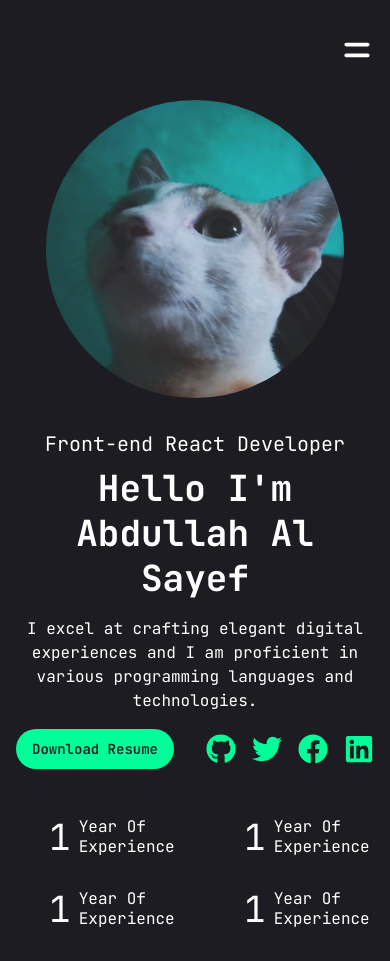
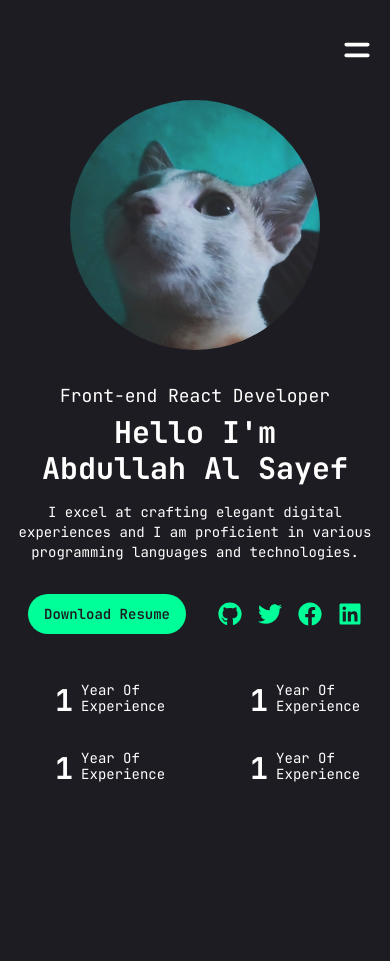
Before and after one commit to blckdrgn03/new-portfolio, a Next.js app: page / in a window 390 px wide. After the commit the page ends 844 px from the top, so only its background shows below. Built offline with nearby package versions, Linux system fonts and the light colour scheme.

Commit message:
updated home

```diff
--- a/app/page.jsx
+++ b/app/page.jsx
@@ -8,13 +8,13 @@ export default function Home() {
     return (
         <main>
                 <section className="container flex flex-col items-center xl:flex-row-reverse justify-between">
-                <div className="relative rounded-full overflow-hidden xl:pb-0 h-[298px] w-[298px] xl:h-[475px] xl:w-[475px] mb-8">
+                <div className="relative rounded-full overflow-hidden xl:pb-0 h-[250px] w-[250px] xl:h-[475px] xl:w-[475px] mb-8">
                     <Image className="object-cover absolute" alt="Sayef" fill quality={100} src="/pic.png"/>
                 </div>
                 <div>
-                    <span className="text-center xl:text-left pb-2 block text-xl xl:text-3xl xl:pb-4">Front-end React Developer</span>
-                    <h1 className="leading-tight xl:leading-tight text-4xl xl:text-6xl font-bold text-center xl:text-left pb-4">Hello I&apos;m <br /> Abdullah Al Sayef</h1>
-                    <p className="xl:w-[54ch] text-center xl:text-left pb-4 xl:text-lg xl:pb-8">I excel at crafting elegant digital experiences and I am proficient in various programming languages and technologies.</p>
+                    <span className="text-center xl:text-left pb-1 block text-lg xl:text-3xl xl:pb-4">Front-end React Developer</span>
+                    <h1 className="md:leading-tight xl:leading-tight text-3xl xl:text-6xl font-bold text-center xl:text-left pb-4">Hello I&apos;m <br />Abdullah Al Sayef</h1>
+                    <p className="xl:w-[54ch] text-sm text-center xl:text-left pb-8 xl:text-lg xl:pb-8">I excel at crafting elegant digital experiences and I am proficient in various programming languages and technologies.</p>
                     <Socials />
                 </div>
 
--- a/components/socials.jsx
+++ b/components/socials.jsx
@@ -5,19 +5,19 @@ import { FaGithub, FaFacebook, FaTwitter, FaLinkedin } from "react-icons/fa";
 export default function Socials() {
     return (
         <div className="flex justify-center xl:justify-start items-center gap-8 xl:gap-12">
-            <Button className="bg-accent font-semibold xl:p-6 xl:text-lg text-primary rounded-full hover:bg-accent-hover">Download Resume</Button>
+            <Button className="bg-accent text-sm font-semibold xl:p-6 xl:text-lg text-primary rounded-full hover:bg-accent-hover">Download Resume</Button>
             <div className="flex gap-4 items-center">
                 <a href="">
-                    <FaGithub className="hover:text-accent-hover text-3xl xl:text-4xl text-accent"/>
+                    <FaGithub className="hover:text-accent-hover text-2xl xl:text-4xl text-accent"/>
                 </a>
                 <a href="">
-                    <FaTwitter className="hover:text-accent-hover text-3xl xl:text-4xl text-accent"/>
+                    <FaTwitter className="hover:text-accent-hover text-2xl xl:text-4xl text-accent"/>
                 </a>
                 <a href="">
-                    <FaFacebook className="hover:text-accent-hover text-3xl xl:text-4xl text-accent"/>
+                    <FaFacebook className="hover:text-accent-hover text-2xl xl:text-4xl text-accent"/>
                 </a>
                 <a href="">
-                    <FaLinkedin className="hover:text-accent-hover text-3xl xl:text-4xl text-accent"/>
+                    <FaLinkedin className="hover:text-accent-hover text-2xl xl:text-4xl text-accent"/>
                 </a>
 
 
--- a/components/stats.jsx
+++ b/components/stats.jsx
@@ -2,20 +2,20 @@ export default function Stats() {
     return (
         <section className="flex flex-wrap xl:flex-nowrap justify-between mt-12">
             <div className="w-1/2 gap-2 mb-8 flex justify-center align-center">
-                <span className="text-4xl text-bold">1</span>
-                <span className="capitalize leading-5 w-[7ch]">year of experience</span>
+                <span className="text-3xl font-bold">1</span>
+                <span className="capitalize text-sm leading-4 w-[7ch]">year of experience</span>
             </div>
             <div className="w-1/2 gap-2 flex justify-center align-center">
-                <span className="text-4xl text-bold">1</span>
-                <span className="capitalize leading-5 w-[7ch]">year of experience</span>
+                <span className="text-3xl font-bold">1</span>
+                <span className="capitalize text-sm leading-4 w-[7ch]">year of experience</span>
             </div>
             <div className="w-1/2 gap-2 mb-8 flex justify-center align-center">
-                <span className="text-4xl text-bold">1</span>
-                <span className="capitalize leading-5 w-[7ch]">year of experience</span>
+                <span className="text-3xl font-bold">1</span>
+                <span className="capitalize text-sm leading-4 w-[7ch]">year of experience</span>
             </div>
             <div className="w-1/2 gap-2  flex justify-center align-center">
-                <span className="text-4xl text-bold">1</span>
-                <span className="capitalize leading-5 w-[7ch]">year of experience</span>
+                <span className="text-3xl font-bold">1</span>
+                <span className="capitalize text-sm leading-4 w-[7ch]">year of experience</span>
             </div>
 
 
```
